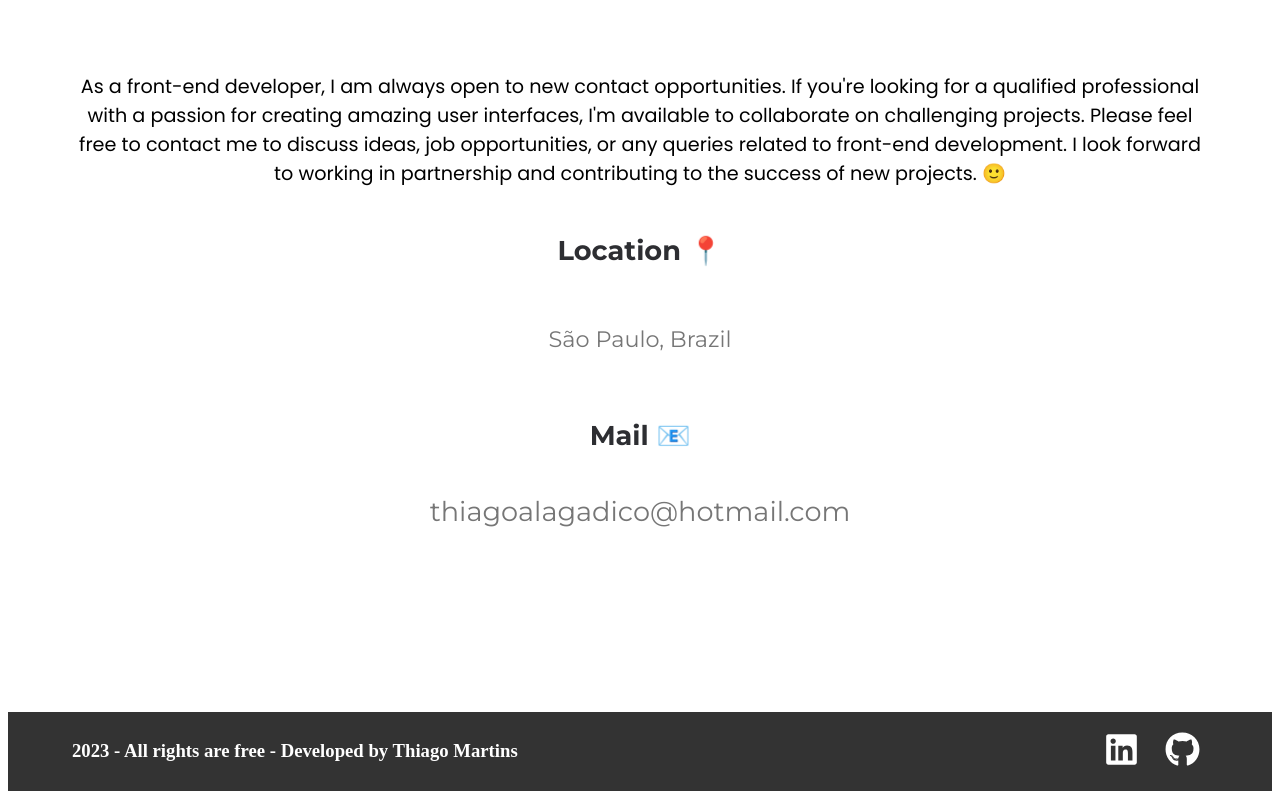
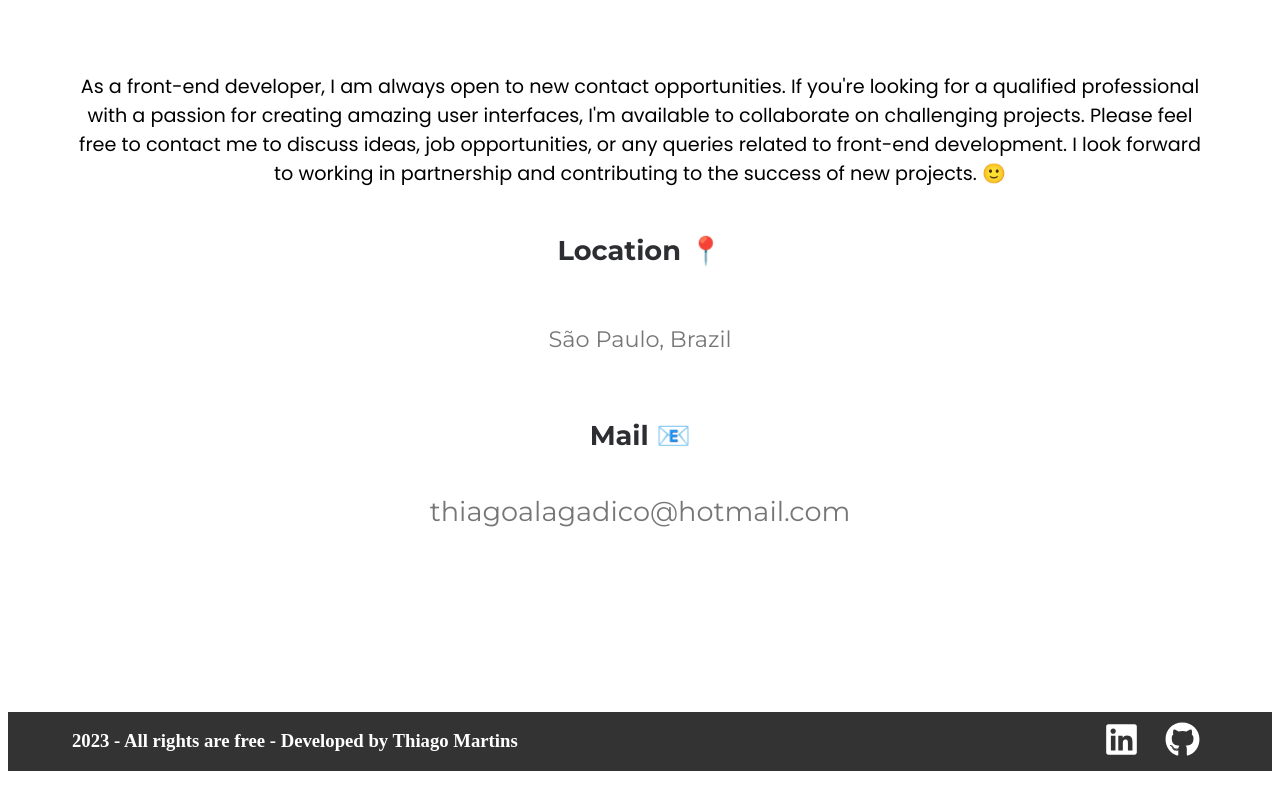
Before and after one commit to Thiagomartinsvieira/portfolio, a React (Vite) app: page / in a window 1280 px wide. Shown: the part 5184-5983 px from the top of the page. Built offline with nearby package versions, Linux system fonts and the light colour scheme.

Commit message:
reduction

```diff
--- a/src/components/Footer/Footer.css
+++ b/src/components/Footer/Footer.css
@@ -1,7 +1,7 @@
 #footer {
   background-color: #333;
   color: white;
-  padding: 20px 0;
+  padding: 10px 0;
 }
 
 .container {
--- a/src/components/Nav/Nav.css
+++ b/src/components/Nav/Nav.css
@@ -22,6 +22,7 @@
   align-items: center;
   padding: 0;
   list-style: none;
+  height: 5vh;
 }
 
 .menu-list li {
```
